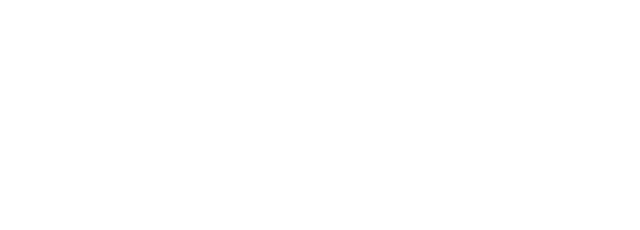
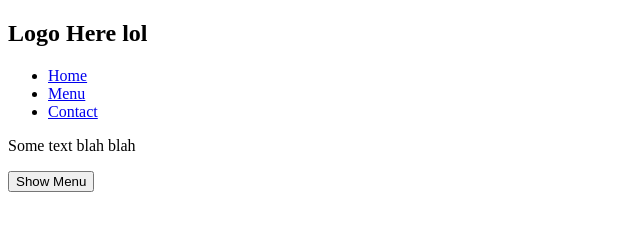
Before and after one commit to omardevelops/Odin_Restaurant, a plain HTML site: page index.html in a window 1280 px wide. Shown: the whole page, without its empty margins (0-640 px from the left). Drawn offline with Linux system fonts and the light colour scheme.

Commit message:
added: barebones content for landing page

```diff
--- a/index.html
+++ b/index.html
@@ -1,5 +1,6 @@
 <!DOCTYPE html>
 <html lang="en">
+
 <head>
     <meta charset="UTF-8">
     <meta http-equiv="X-UA-Compatible" content="IE=edge">
@@ -7,7 +8,25 @@
     <title>Restaurant Page Project</title>
     <script src="main.js"></script>
 </head>
+
 <body>
+    <nav>
+        <h1>Logo Here lol</h1>
+        <ul>
+            <li><a href="home">Home</a></li>
+            <li><a href="menu">Menu</a></li>
+            <li><a href="contact">Contact</a></li>
+        </ul>
+    </nav>
+    <div id="home-top">
+        <!-- <img src="steak.jpg" alt="steak" width="200"> -->
+        <div id="home-top-img"></div>
+        <div id="home-top-right">
+            <p>Some text blah blah</p>
+            <button>Show Menu</button>
+        </div>
+    </div>
     <div id="content"></div>
 </body>
+
 </html>
```
